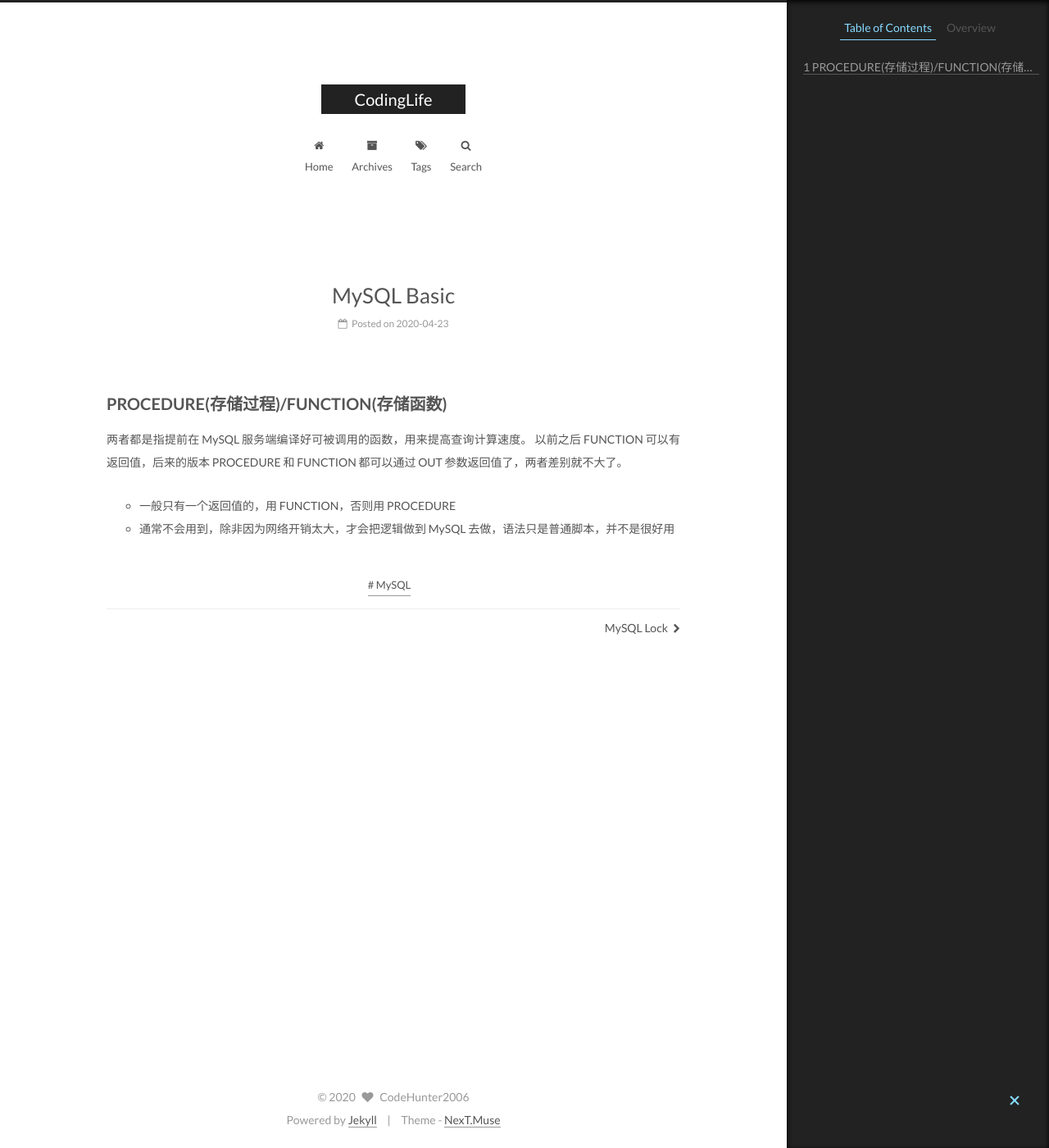
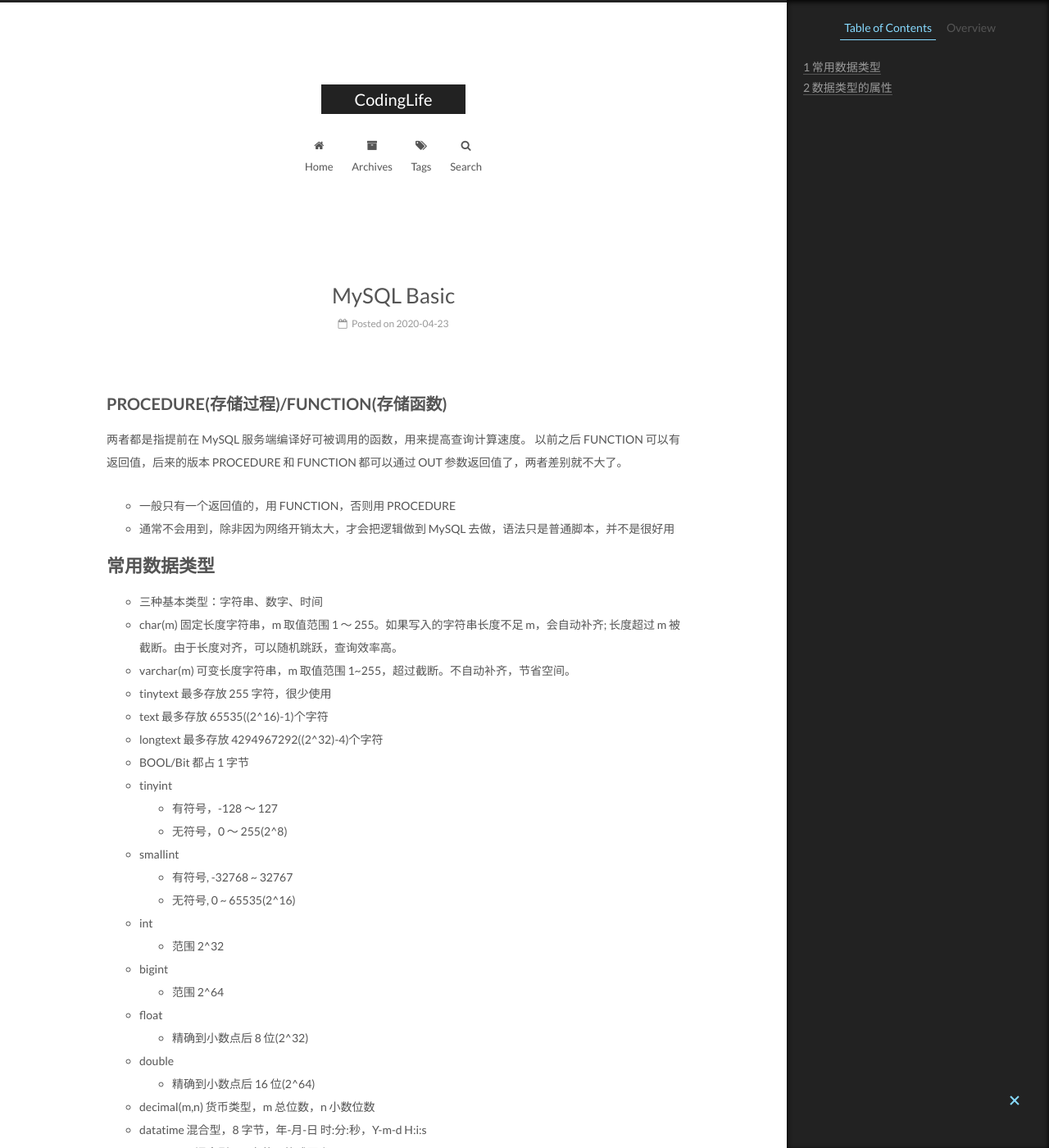
Before and after one commit to CodeHunter2006/CodeHunter2006.github.io, a Jekyll site: the page built from _posts/2020-04-23-MySQL_Basic.md, in a window 1280 px wide and 1400 px high. Shown: the whole window at 82% size. Built offline with Jekyll 4.4.1, drawn with Linux system fonts in a browser that asks for light colours; some of the changed text lies outside the part shown.

Commit message:
[doc]: add contents.

```diff
--- a/_posts/2020-04-23-MySQL_Basic.md
+++ b/_posts/2020-04-23-MySQL_Basic.md
@@ -12,3 +12,67 @@
 
 - 一般只有一个返回值的，用 FUNCTION，否则用 PROCEDURE
 - 通常不会用到，除非因为网络开销太大，才会把逻辑做到 MySQL 去做，语法只是普通脚本，并不是很好用
+
+# 常用数据类型
+
+- 三种基本类型：字符串、数字、时间
+- char(m)
+  固定长度字符串，m 取值范围 1 ～ 255。如果写入的字符串长度不足 m，会自动补齐; 长度超过 m 被截断。由于长度对齐，可以随机跳跃，查询效率高。
+- varchar(m)
+  可变长度字符串，m 取值范围 1~255，超过截断。不自动补齐，节省空间。
+- tinytext
+  最多存放 255 字符，很少使用
+- text
+  最多存放 65535((2^16)-1)个字符
+- longtext
+  最多存放 4294967292((2^32)-4)个字符
+- BOOL/Bit
+  都占 1 字节
+- tinyint
+  - 有符号，-128 ～ 127
+  - 无符号，0 ～ 255(2^8)
+- smallint
+  - 有符号, -32768 ~ 32767
+  - 无符号, 0 ~ 65535(2^16)
+- int
+  - 范围 2^32
+- bigint
+  - 范围 2^64
+- float
+  - 精确到小数点后 8 位(2^32)
+- double
+  - 精确到小数点后 16 位(2^64)
+- decimal(m,n)
+  货币类型，m 总位数，n 小数位数
+- datatime
+  混合型，8 字节，年-月-日 时:分:秒，Y-m-d H:i:s
+- timestamp
+  混合型，4 字节，格式同上
+- date
+  日期，3 字节，年-月-日, Y-m-d
+- time
+  时间，3 字节，时:分:秒, H:i:s
+- Blob
+  最大 64KB
+- LongBlob
+  最大 4GB
+
+# 数据类型的属性
+
+- NULL
+  数据列可包含 NULL 值
+- NOT NULL
+  数据列不允许包含 NULL 值
+- DEFAULT
+  默认值
+- PRIMARY KEY
+  主键
+- AUTO_INCREMENT
+  自动递增，适用于整数类型
+- UNSIGNED
+  无符号
+- CHARACTER SET name
+  指定一个字符集
+
+* int(m)
+  m 表示显示时如果不足 m 位，则自动左补 0
```
Also changed, not shown: _posts/2019-07-19-MySQL_primary_key_disk.md (+23 -14 lines), _posts/2019-12-28-Hardware_KeyPerformance_Indicators.md (+4 -0 lines), _posts/2020-03-18-SQL_CMD.md (+6 -0 lines), _posts/2020-04-07-MySQL_Index_Optimize_1.md (+2 -2 lines).
